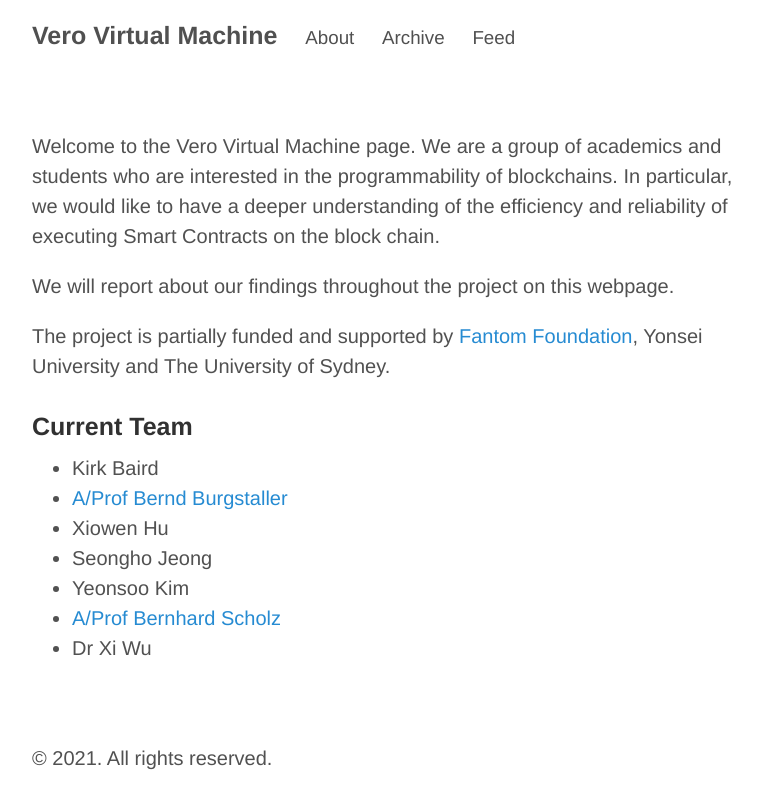
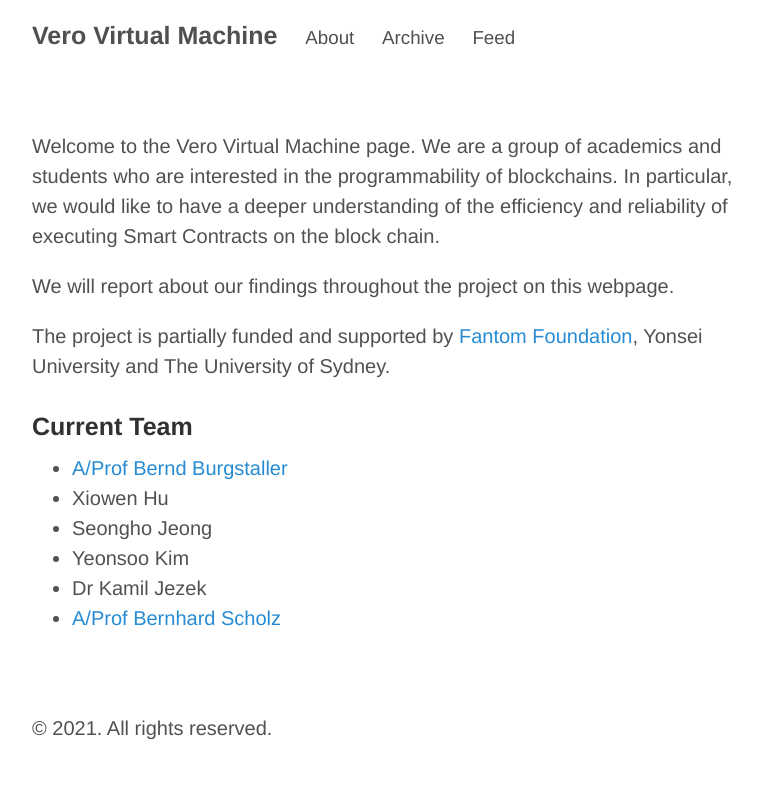
Before and after one commit to verovm/verovm.github.io, a Jekyll site: the page built from about.md, in a window 1280 px wide. Shown: the top 809 px of the page, without its empty margins (248-1010 px from the left). Built offline with Jekyll 4.4.1, drawn with Linux system fonts in a browser that asks for light colours.

Commit message:
update Current Team

```diff
--- a/about.md
+++ b/about.md
@@ -11,10 +11,9 @@ The project is partially funded and supported by [Fantom Foundation](https://fan
 
 ### Current Team
 
-- Kirk Baird
 - [A/Prof Bernd Burgstaller](https://elc.yonsei.ac.kr/people.htm)
 - Xiowen Hu
 - Seongho Jeong
 - Yeonsoo Kim
+- Dr Kamil Jezek
 - [A/Prof Bernhard Scholz](http://b-scholz.github.io)
-- Dr Xi Wu
```
